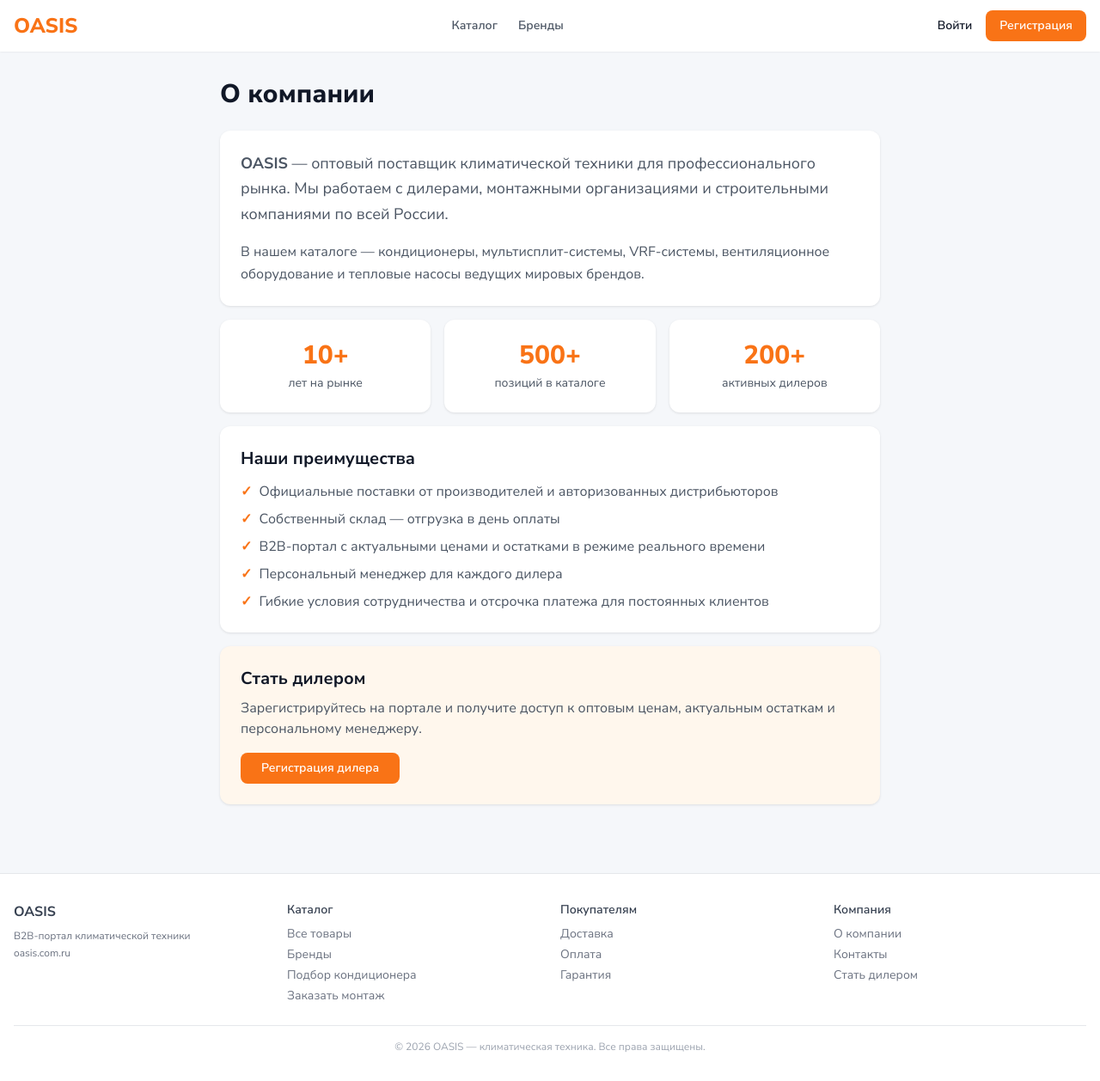
After one commit to flycited2-dotcom/split-shop_claude, a Django app: page /about/ in a window 1280 px wide. The commit adds this page. Shown: the whole page at 86% size. Run offline with Django 5.2, Linux system fonts and the light colour scheme; parts of the project's set-up code (start-up, migrations or seed data) failed here and were passed over; some libraries are stand-ins or nearby versions.

Commit message:
Batch 2: static pages, SEO, Yandex.Metrika, catalog sorting
- Static pages: /delivery/, /payment/, /contacts/, /warranty/, /about/
- Footer redesigned with 4-column nav grid
- SEO: meta description + Open Graph blocks in base.html, per-page overrides
- sitemap.xml (products, categories, static views) + robots.txt
- Yandex.Metrika counter via context processor (YANDEX_METRIKA_ID env var)
- Ecommerce detail event on product page
- Catalog sorting: price asc/desc, newest, by stock

Co-Authored-By: Claude Sonnet 4.6 <noreply@anthropic.com>

```diff
--- /dev/null
+++ b/apps/catalog/context_processors.py
@@ -0,0 +1,5 @@
+from django.conf import settings
+
+
+def yandex_metrika(request):
+    return {'YANDEX_METRIKA_ID': getattr(settings, 'YANDEX_METRIKA_ID', '')}
--- a/oasis/settings/base.py
+++ b/oasis/settings/base.py
@@ -14,6 +14,7 @@ DJANGO_APPS = [
     'django.contrib.sessions',
     'django.contrib.messages',
     'django.contrib.staticfiles',
+    'django.contrib.sitemaps',
 ]
 
 THIRD_PARTY_APPS = [
@@ -58,6 +59,7 @@ TEMPLATES = [{
             'django.contrib.auth.context_processors.auth',
             'django.contrib.messages.context_processors.messages',
             'apps.orders.context_processors.cart_count',
+            'apps.catalog.context_processors.yandex_metrika',
         ],
     },
 }]
@@ -131,3 +133,4 @@ DEFAULT_FROM_EMAIL = config('DEFAULT_FROM_EMAIL', default='noreply@oasis.com.ru'
 MANAGER_EMAIL = config('MANAGER_EMAIL', default='')
 TELEGRAM_BOT_TOKEN = config('TELEGRAM_BOT_TOKEN', default='')
 TELEGRAM_CHAT_ID = config('TELEGRAM_CHAT_ID', default='')
+YANDEX_METRIKA_ID = config('YANDEX_METRIKA_ID', default='')
--- a/oasis/urls.py
+++ b/oasis/urls.py
@@ -2,7 +2,30 @@ from django.contrib import admin
 from django.urls import path, include
 from django.conf import settings
 from django.conf.urls.static import static
+from django.views.generic import TemplateView
+from django.http import HttpResponse
+from django.contrib.sitemaps.views import sitemap
 from apps.leads import views as views_leads
+from apps.catalog.sitemaps import ProductSitemap, CategorySitemap, StaticViewSitemap
+
+sitemaps = {
+    'products': ProductSitemap,
+    'categories': CategorySitemap,
+    'static': StaticViewSitemap,
+}
+
+
+def robots_txt(request):
+    lines = [
+        'User-agent: *',
+        'Disallow: /admin/',
+        'Disallow: /auth/',
+        'Disallow: /account/',
+        'Disallow: /cart/',
+        'Disallow: /export/',
+        f'Sitemap: https://{request.get_host()}/sitemap.xml',
+    ]
+    return HttpResponse('\n'.join(lines), content_type='text/plain')
 
 
 urlpatterns = [
@@ -15,4 +38,13 @@ urlpatterns = [
     path('leads/', include('apps.leads.urls')),
     path('selection/', views_leads.selection_page, name='selection'),
     path('installation/', views_leads.installation_page, name='installation'),
+    # Static pages
+    path('delivery/', TemplateView.as_view(template_name='pages/delivery.html'), name='delivery'),
+    path('payment/', TemplateView.as_view(template_name='pages/payment.html'), name='payment'),
+    path('contacts/', TemplateView.as_view(template_name='pages/contacts.html'), name='contacts'),
+    path('warranty/', TemplateView.as_view(template_name='pages/warranty.html'), name='warranty'),
+    path('about/', TemplateView.as_view(template_name='pages/about.html'), name='about'),
+    # SEO
+    path('robots.txt', robots_txt),
+    path('sitemap.xml', sitemap, {'sitemaps': sitemaps}, name='django.contrib.sitemaps.views.sitemap'),
 ] + static(settings.MEDIA_URL, document_root=settings.MEDIA_ROOT)
--- a/templates/base.html
+++ b/templates/base.html
@@ -5,6 +5,14 @@
   <meta charset="UTF-8">
   <meta name="viewport" content="width=device-width, initial-scale=1.0">
   <title>{% block title %}Oasis — климатическая техника{% endblock %}</title>
+  <meta name="description" content="{% block meta_description %}Oasis — B2B-портал оптовой поставки климатической техники. Кондиционеры, вентиляция, тепловые насосы.{% endblock %}">
+  <!-- Open Graph -->
+  <meta property="og:type" content="website">
+  <meta property="og:site_name" content="Oasis">
+  <meta property="og:title" content="{% block og_title %}{% block og_title_inner %}{% endblock %}{% endblock %}">
+  <meta property="og:description" content="{% block og_description %}Oasis — B2B-портал оптовой поставки климатической техники.{% endblock %}">
+  <meta property="og:image" content="{% block og_image %}{% endblock %}">
+  <meta property="og:url" content="{{ request.build_absolute_uri }}">
   <script src="https://cdn.tailwindcss.com"></script>
   <script>
     tailwind.config = {
@@ -28,6 +36,18 @@
   {% block extra_head %}{% endblock %}
 </head>
 <body class="text-gray-900 min-h-screen flex flex-col">
+{% if YANDEX_METRIKA_ID %}
+<!-- Yandex.Metrika counter -->
+<script type="text/javascript">
+(function(m,e,t,r,i,k,a){m[i]=m[i]||function(){(m[i].a=m[i].a||[]).push(arguments)};
+m[i].l=1*new Date();
+for(var j=0;j<document.scripts.length;j++){if(document.scripts[j].src===r){return;}}
+k=e.createElement(t),a=e.getElementsByTagName(t)[0],k.async=1,k.src=r,a.parentNode.insertBefore(k,a)})
+(window,document,'script','https://mc.yandex.ru/metrika/tag.js','ym');
+ym({{ YANDEX_METRIKA_ID }},'init',{clickmap:true,trackLinks:true,accurateTrackBounce:true,ecommerce:'dataLayer'});
+</script>
+<noscript><div><img src="https://mc.yandex.ru/watch/{{ YANDEX_METRIKA_ID }}" style="position:absolute;left:-9999px;" alt=""/></div></noscript>
+{% endif %}
   {% include 'partials/header.html' %}
   <main class="flex-1 max-w-7xl mx-auto w-full px-4 py-8">
     {% if messages %}
--- /dev/null
+++ b/templates/pages/about.html
@@ -0,0 +1,66 @@
+{% extends 'base.html' %}
+{% block title %}О компании — Oasis{% endblock %}
+{% block meta_description %}Oasis — B2B-портал оптовой поставки климатической техники. Кондиционеры, вентиляция, тепловые насосы ведущих мировых брендов.{% endblock %}
+{% block content %}
+<div class="max-w-3xl mx-auto">
+  <h1 class="text-3xl font-extrabold mb-6">О компании</h1>
+
+  <div class="card p-6 mb-4">
+    <p class="text-gray-600 text-lg leading-relaxed mb-4">
+      <strong>OASIS</strong> — оптовый поставщик климатической техники для профессионального рынка. Мы работаем с дилерами, монтажными организациями и строительными компаниями по всей России.
+    </p>
+    <p class="text-gray-600 leading-relaxed">
+      В нашем каталоге — кондиционеры, мультисплит-системы, VRF-системы, вентиляционное оборудование и тепловые насосы ведущих мировых брендов.
+    </p>
+  </div>
+
+  <div class="grid grid-cols-1 sm:grid-cols-3 gap-4 mb-4">
+    <div class="card p-6 text-center">
+      <p class="text-3xl font-extrabold text-accent mb-1">10+</p>
+      <p class="text-sm text-gray-600">лет на рынке</p>
+    </div>
+    <div class="card p-6 text-center">
+      <p class="text-3xl font-extrabold text-accent mb-1">500+</p>
+      <p class="text-sm text-gray-600">позиций в каталоге</p>
+    </div>
+    <div class="card p-6 text-center">
+      <p class="text-3xl font-extrabold text-accent mb-1">200+</p>
+      <p class="text-sm text-gray-600">активных дилеров</p>
+    </div>
+  </div>
+
+  <div class="card p-6 mb-4">
+    <h2 class="text-xl font-bold mb-3">Наши преимущества</h2>
+    <ul class="space-y-2 text-gray-600">
+      <li class="flex items-start gap-2">
+        <span class="text-accent font-bold">✓</span>
+        <span>Официальные поставки от производителей и авторизованных дистрибьюторов</span>
+      </li>
+      <li class="flex items-start gap-2">
+        <span class="text-accent font-bold">✓</span>
+        <span>Собственный склад — отгрузка в день оплаты</span>
+      </li>
+      <li class="flex items-start gap-2">
+        <span class="text-accent font-bold">✓</span>
+        <span>B2B-портал с актуальными ценами и остатками в режиме реального времени</span>
+      </li>
+      <li class="flex items-start gap-2">
+        <span class="text-accent font-bold">✓</span>
+        <span>Персональный менеджер для каждого дилера</span>
+      </li>
+      <li class="flex items-start gap-2">
+        <span class="text-accent font-bold">✓</span>
+        <span>Гибкие условия сотрудничества и отсрочка платежа для постоянных клиентов</span>
+      </li>
+    </ul>
+  </div>
+
+  <div class="card p-6 bg-orange-50">
+    <h2 class="text-xl font-bold mb-2">Стать дилером</h2>
+    <p class="text-gray-600 mb-4">Зарегистрируйтесь на портале и получите доступ к оптовым ценам, актуальным остаткам и персональному менеджеру.</p>
+    <a href="/auth/register/" class="btn-accent inline-block px-6 py-2 rounded-lg font-semibold text-sm">
+      Регистрация дилера
+    </a>
+  </div>
+</div>
+{% endblock %}
--- a/templates/partials/footer.html
+++ b/templates/partials/footer.html
@@ -1,15 +1,40 @@
 <!-- templates/partials/footer.html -->
 <footer class="bg-white border-t mt-12 py-8">
   <div class="max-w-7xl mx-auto px-4 text-sm text-gray-500">
-    <div class="flex flex-col md:flex-row justify-between items-center gap-4">
-      <div class="text-center md:text-left">
-        <p class="font-bold text-gray-700 mb-1">OASIS — климатическая техника</p>
-        <p>oasis.com.ru &nbsp;|&nbsp; B2B портал для дилеров</p>
+    <div class="grid grid-cols-2 md:grid-cols-4 gap-6 mb-6">
+      <div class="col-span-2 md:col-span-1">
+        <p class="font-bold text-gray-700 mb-2 text-base">OASIS</p>
+        <p class="text-xs">B2B-портал климатической техники</p>
+        <p class="text-xs mt-1">oasis.com.ru</p>
       </div>
-      <div class="flex flex-wrap gap-4 justify-center">
-        <a href="/selection/" class="hover:text-accent">🔍 Подбор кондиционера</a>
-        <a href="/installation/" class="hover:text-accent">🔧 Монтаж</a>
+      <div>
+        <p class="font-semibold text-gray-700 mb-2">Каталог</p>
+        <ul class="space-y-1">
+          <li><a href="/catalog/" class="hover:text-accent">Все товары</a></li>
+          <li><a href="/brands/" class="hover:text-accent">Бренды</a></li>
+          <li><a href="/selection/" class="hover:text-accent">Подбор кондиционера</a></li>
+          <li><a href="/installation/" class="hover:text-accent">Заказать монтаж</a></li>
+        </ul>
       </div>
+      <div>
+        <p class="font-semibold text-gray-700 mb-2">Покупателям</p>
+        <ul class="space-y-1">
+          <li><a href="/delivery/" class="hover:text-accent">Доставка</a></li>
+          <li><a href="/payment/" class="hover:text-accent">Оплата</a></li>
+          <li><a href="/warranty/" class="hover:text-accent">Гарантия</a></li>
+        </ul>
+      </div>
+      <div>
+        <p class="font-semibold text-gray-700 mb-2">Компания</p>
+        <ul class="space-y-1">
+          <li><a href="/about/" class="hover:text-accent">О компании</a></li>
+          <li><a href="/contacts/" class="hover:text-accent">Контакты</a></li>
+          <li><a href="/auth/register/" class="hover:text-accent">Стать дилером</a></li>
+        </ul>
+      </div>
+    </div>
+    <div class="border-t pt-4 text-xs text-gray-400 text-center">
+      © 2026 OASIS — климатическая техника. Все права защищены.
     </div>
   </div>
 </footer>
```
Also changed, not shown: apps/catalog/sitemaps.py (added, +40 -0 lines), apps/catalog/views.py (+12 -1 lines), templates/catalog/index.html (+17 -1 lines), templates/catalog/product_detail.html (+16 -0 lines), templates/pages/contacts.html (added, +65 -0 lines), templates/pages/delivery.html (added, +35 -0 lines), templates/pages/payment.html (added, +39 -0 lines), templates/pages/warranty.html (added, +52 -0 lines).
